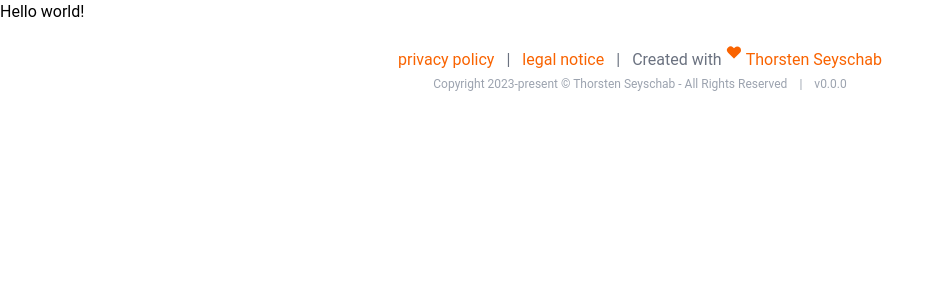
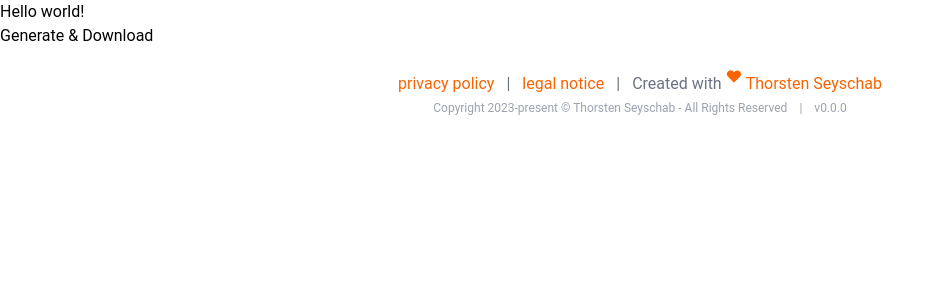
Before and after one commit to toddeTV/emoji-to-image, a Nuxt app: page / in a window 1280 px wide. Shown: the top 300 px of the page, without its empty margins (0-944 px from the left). Built offline with nearby package versions, Linux system fonts and the light colour scheme.

Commit message:
feat: added example for DOM element to image download

```diff
--- a/pages/index.vue
+++ b/pages/index.vue
@@ -1 +1,20 @@
-<template>Hello world!</template>
+<script setup lang="ts">
+import { toPng, toJpeg, toBlob, toPixelData, toSvg } from "html-to-image";
+import * as download from "downloadjs";
+
+async function divToPng() {
+  const domElement = document.getElementById("pngWrapper");
+  if (domElement === null) {
+    return;
+  }
+  const dataUrl = await toPng(domElement);
+  download(dataUrl, "my-node.png");
+}
+</script>
+
+<template>
+  <div>
+    <div id="pngWrapper">Hello world!</div>
+    <button type="button" @click="divToPng">Generate & Download</button>
+  </div>
+</template>
```
